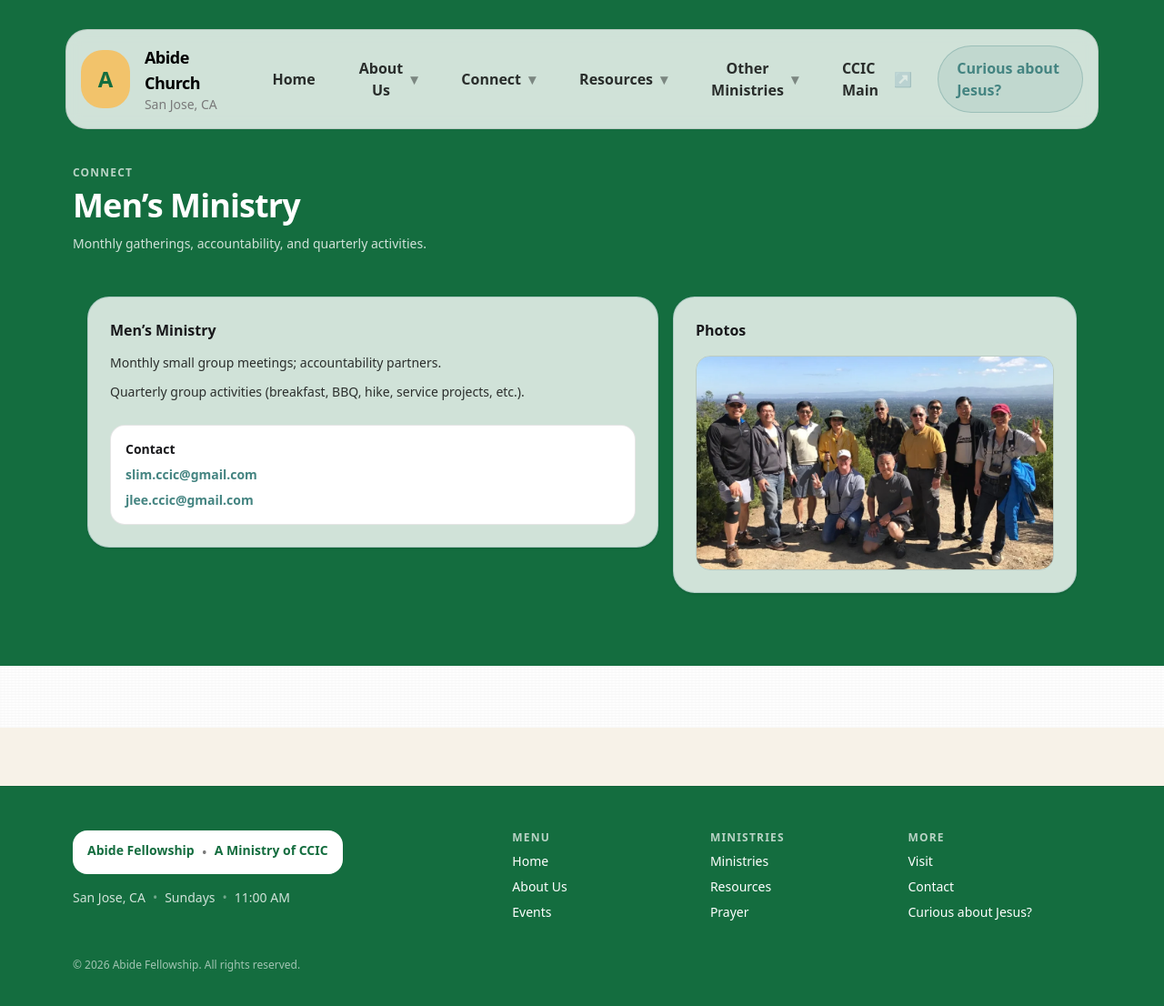
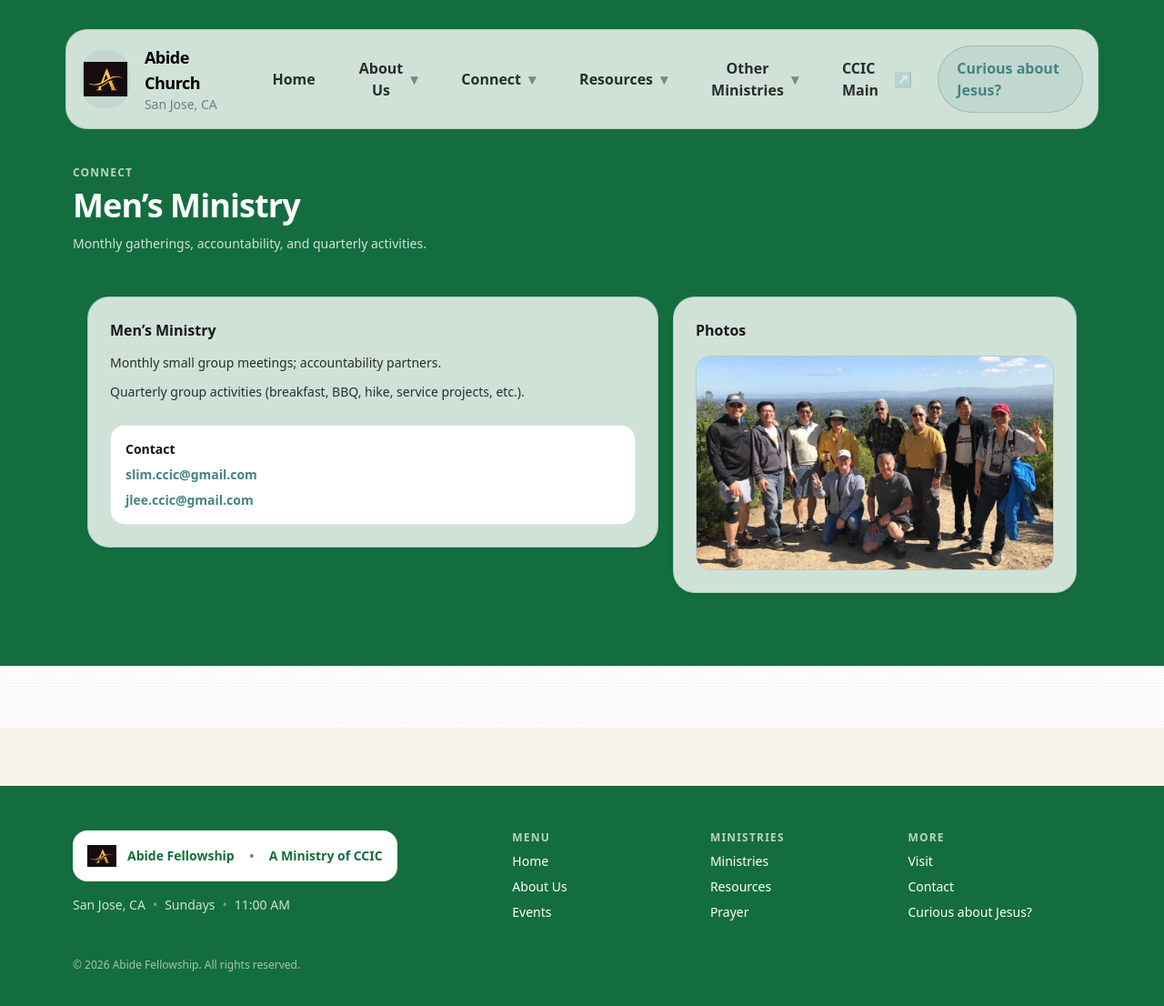
Before and after one commit to lugeorge8/abide, a Next.js app: page /men in a window 1280 px wide. Shown: the top 1106 px of the page at 91% size. Built offline with nearby package versions, Linux system fonts and the light colour scheme.

Commit message:
Use official Abide logo in header and footer

```diff
--- a/src/components/site-header.tsx
+++ b/src/components/site-header.tsx
@@ -69,8 +69,14 @@ export function SiteHeaderClient({ active }: { active?: string }) {
         className="flex items-center gap-4"
         onClick={() => setOpen(null)}
       >
-        <div className="grid h-16 w-16 place-items-center rounded-3xl bg-abide-gold font-black text-abide-deep text-2xl">
-          A
+        <div className="grid h-16 w-16 place-items-center rounded-3xl bg-black/5">
+          {/* Official Abide logo */}
+          {/* eslint-disable-next-line @next/next/no-img-element */}
+          <img
+            src="/assets/abide-logo.png"
+            alt="Abide"
+            className="h-12 w-12 object-contain"
+          />
         </div>
         <div>
           <div className="text-lg font-semibold tracking-tight text-black">
--- a/src/components/site-shell.tsx
+++ b/src/components/site-shell.tsx
@@ -48,11 +48,17 @@ export function SiteFooter() {
       <div className="mx-auto w-full max-w-6xl px-4 py-12">
         <div className="grid grid-cols-1 gap-10 md:grid-cols-12">
           <div className="md:col-span-5">
-            <div className="inline-flex rounded-2xl bg-white px-4 py-3">
+            <div className="inline-flex items-center gap-3 rounded-2xl bg-white px-4 py-3">
+              {/* eslint-disable-next-line @next/next/no-img-element */}
+              <img
+                src="/assets/abide-logo.png"
+                alt="Abide"
+                className="h-8 w-8 object-contain"
+              />
               <div className="text-sm font-semibold text-abide-deep">
                 Abide Fellowship
               </div>
-              <div className="mx-2 text-abide-muted">•</div>
+              <div className="mx-1 text-abide-muted">•</div>
               <div className="text-sm font-semibold text-abide-deep">
                 A Ministry of CCIC
               </div>
```
Also changed, not shown: public/assets/abide-logo.png (added).
